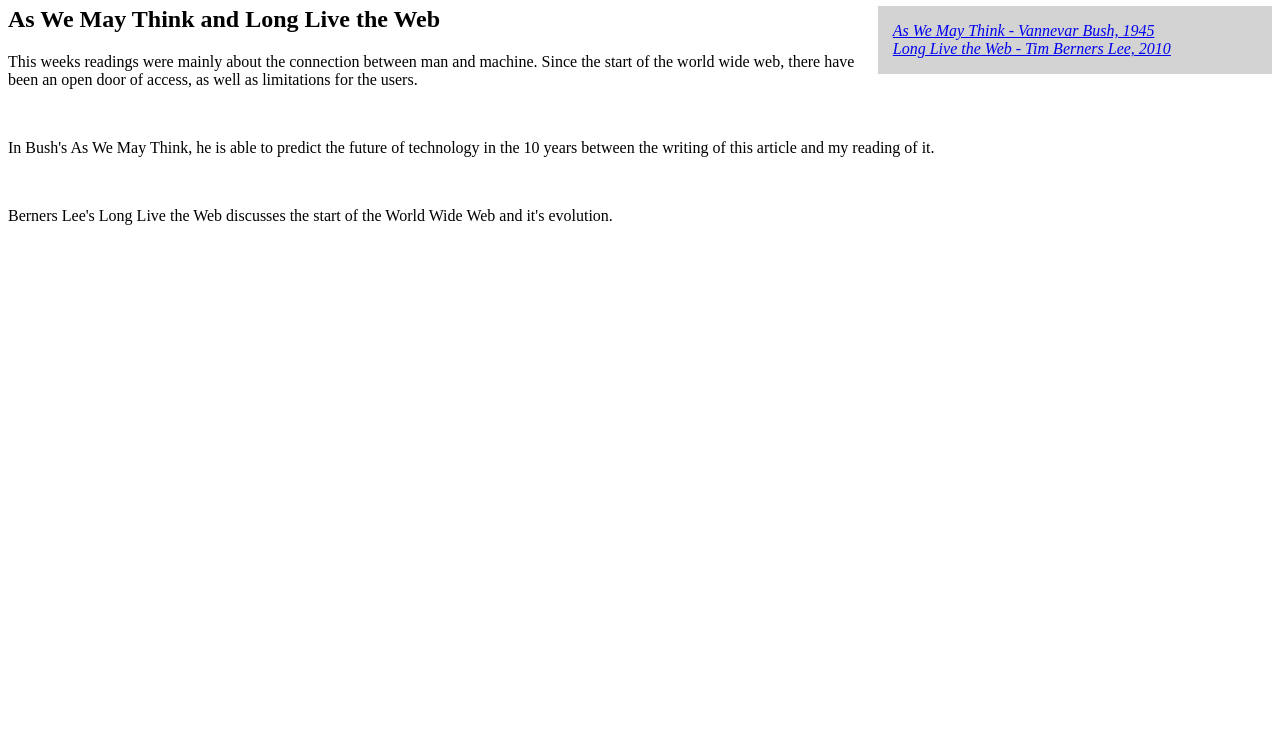
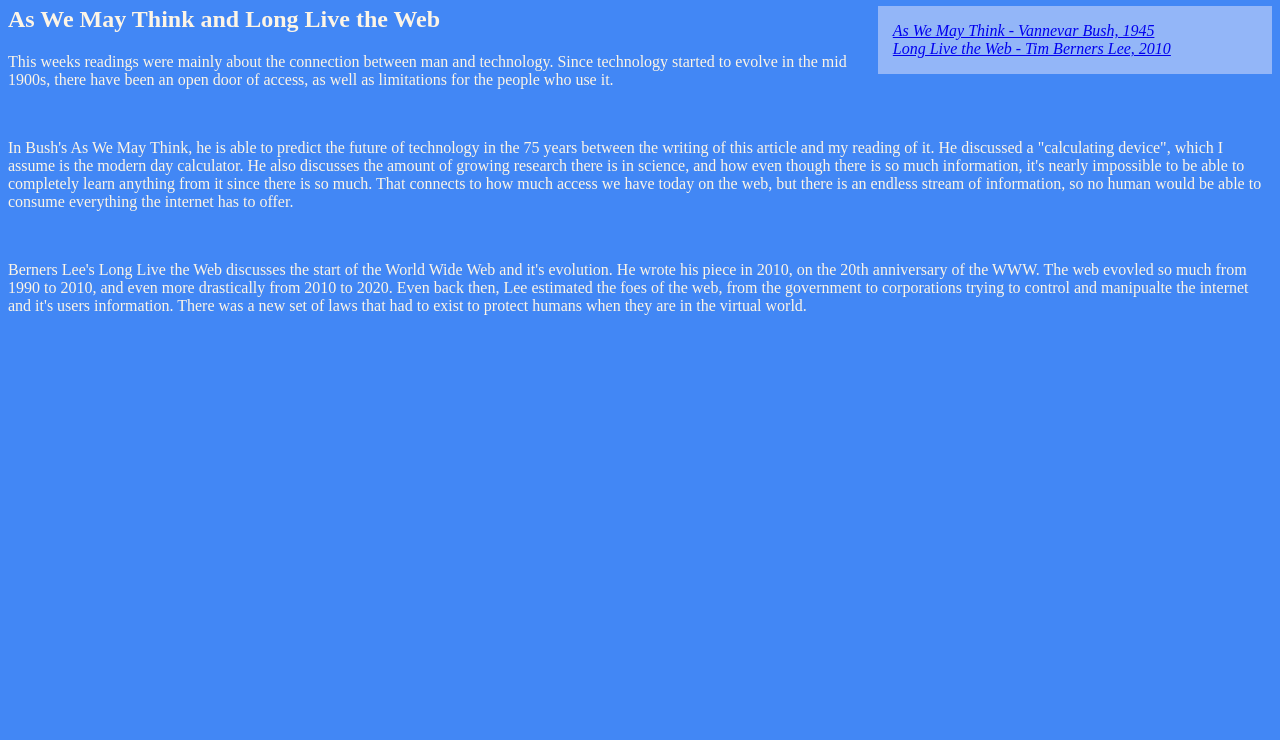
Before and after one commit to lesliexhuynh/lesliexhuynh.github.io, a plain HTML site: page week03/index.html in a window 1280 px wide. Shown: the part 60-800 px from the top of the page. Drawn offline with Linux system fonts and the light colour scheme.

Commit message:
updated writing

```diff
--- a/week03/index.html
+++ b/week03/index.html
@@ -1,7 +1,7 @@
 <html>
-    <body>
+    <body style="background-color: #4287f5;">
         <header class="page-header">
-          <h1>Leslie Huynh's Web Design Site</h1>
+          <h1 style="color: oldlace;">Reading Response</h1>
         </header>
         <head>
             <style>
@@ -10,8 +10,9 @@
               padding-left: 15px;
               margin-left: 15px;
               float: right;
+              color: seashell;
               font-style: italic;
-              background-color: lightgray;
+              background-color: rgb(147, 182, 248);
             }
             </style>
             </head>
@@ -24,20 +25,29 @@
 
             </p>
             </aside>
-        <h2>As We May Think and Long Live the Web</h2>
+        <h2 style="color: oldlace;">As We May Think and Long Live the Web</h2>
         <div class="center-justify-text">
-          <p>
-            This weeks readings were mainly about the connection between man and machine. Since the start of the world wide web,
-            there have been an open door of access, as well as limitations for the users.
+          <p style="color: oldlace;">
+            This weeks readings were mainly about the connection between man and technology. Since technology started to
+            evolve in the mid 1900s, there have been an open door of access, as well as limitations for the people who use
+            it.
           </p>
           <br />
-          <p>
-            In Bush's As We May Think, he is able to predict the future of technology in the 10 years between the writing of
-            this article and my reading of it.
+          <p style="color: oldlace;">
+            In Bush's As We May Think, he is able to predict the future of technology in the 75 years between the writing of
+            this article and my reading of it. He discussed a "calculating device", which I assume is the modern day calculator.
+            He also discusses the amount of growing research there is in science, and how even though there is so much information,
+            it's nearly impossible to be able to completely learn anything from it since there is so much. That connects to how
+            much access we have today on the web, but there is an endless stream of information, so no human would be able to consume
+            everything the internet has to offer.
           </p>
           <br />
-          <p>
-            Berners Lee's Long Live the Web discusses the start of the World Wide Web and it's evolution.
+          <p style="color: oldlace;">
+            Berners Lee's Long Live the Web discusses the start of the World Wide Web and it's evolution. He wrote his piece in 2010,
+            on the 20th anniversary of the WWW. The web evovled so much from 1990 to 2010, and even more drastically from 2010 to 2020.
+            Even back then, Lee estimated the foes of the web, from the government to corporations trying to control and manipualte
+            the internet and it's users information. There was a new set of laws that had to exist to protect humans when they are
+            in the virtual world.
           </p>
         </div>
       </body>
```
